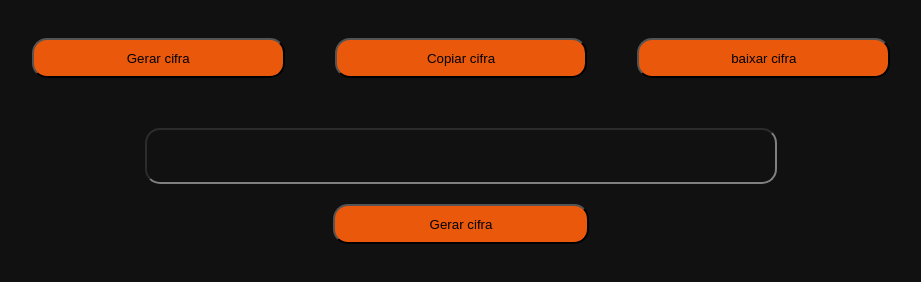
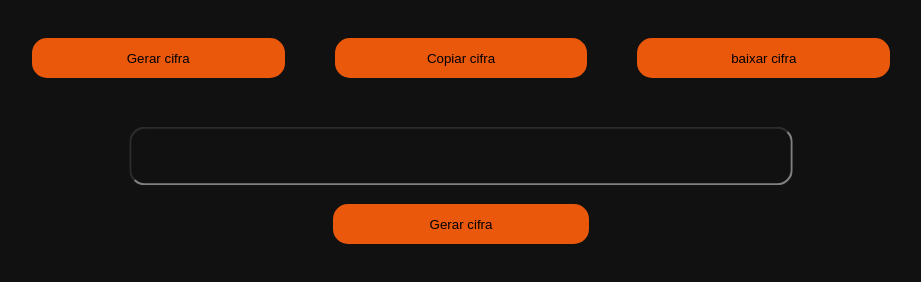
Before and after one commit to lipes40/Faz-cifra, a plain HTML site: page static/index.html in a window 1280 px wide. In both pictures the pointer is over the input 640 px from the left and 156 px from the top of the page. Shown: the whole page, without its empty margins (179-1100 px from the left). Drawn offline with Linux system fonts and the light colour scheme.

Commit message:
add hover in buttons and input

```diff
--- a/static/index.html
+++ b/static/index.html
@@ -37,6 +37,11 @@
             height: 50px;
             justify-self: center;
             border-radius: 15px;
+            transition: 0.2s;
+        }
+
+        input:hover{
+            transform: scale(1.05);
         }
 
         button{
@@ -44,8 +49,16 @@
             border-radius: 15px;
             width: 20%;
             height: 40%;
+            border: none;
             align-self: center;
             justify-self: center;
+            transition: 0.2s;
+            cursor: pointer;
+        }
+
+        button:hover{
+            background-color: rgb(224 78 2);
+            transform: scale(1.05);
         }
 
         .entrada{
@@ -65,6 +78,11 @@
             border-radius: 15px;
             align-items: center;
             height: 100%;
+            transition: 0.2s;
+        }
+
+        .cifra:hover{
+            transform: scale(1.05);
         }
 
         .btns-cifra{
@@ -88,6 +106,7 @@
             font-size: 20px;
             border-radius: 15px;
             height: 100%;
+            transition: 0.2s;
         }
 
 
```
